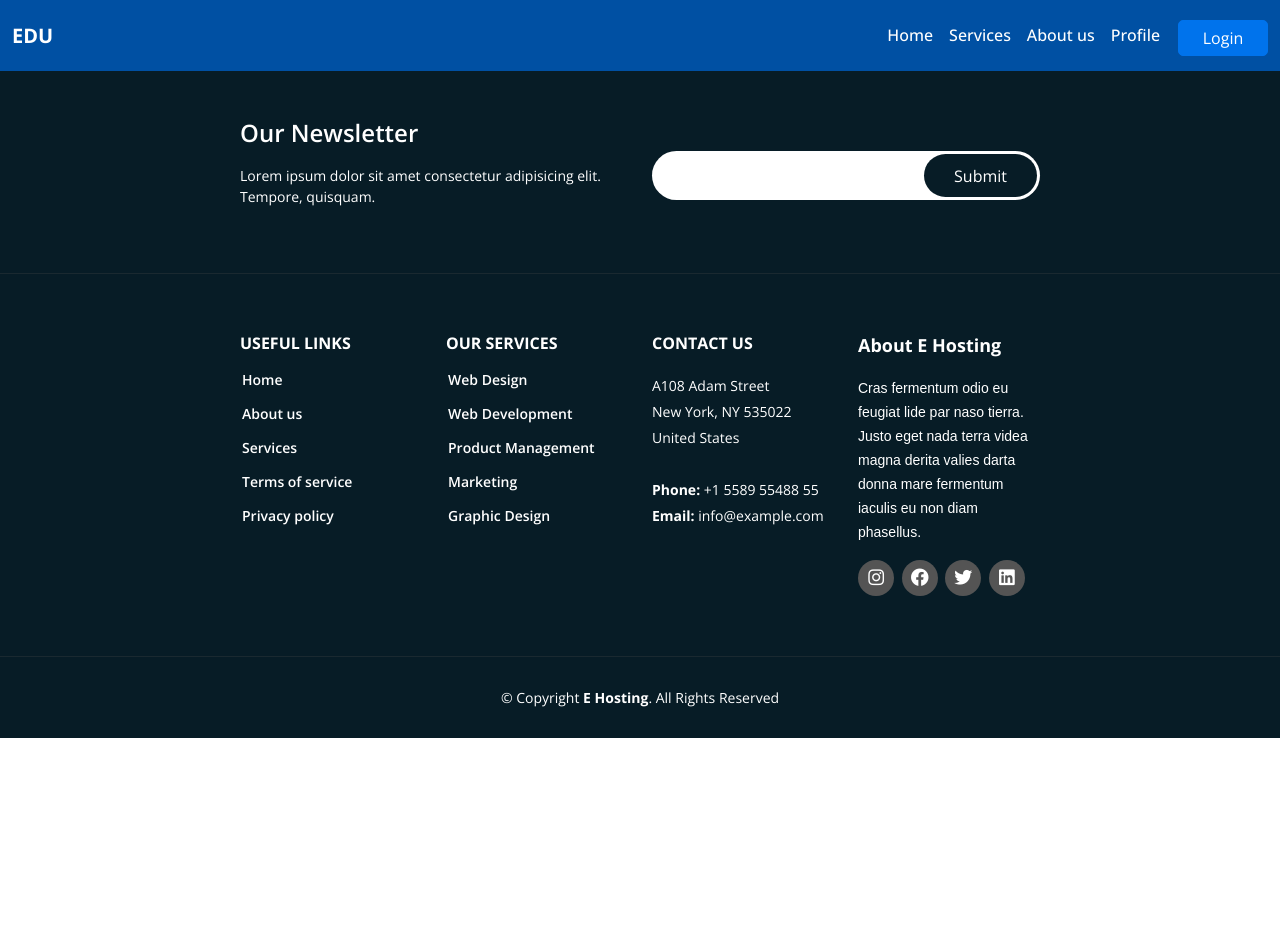
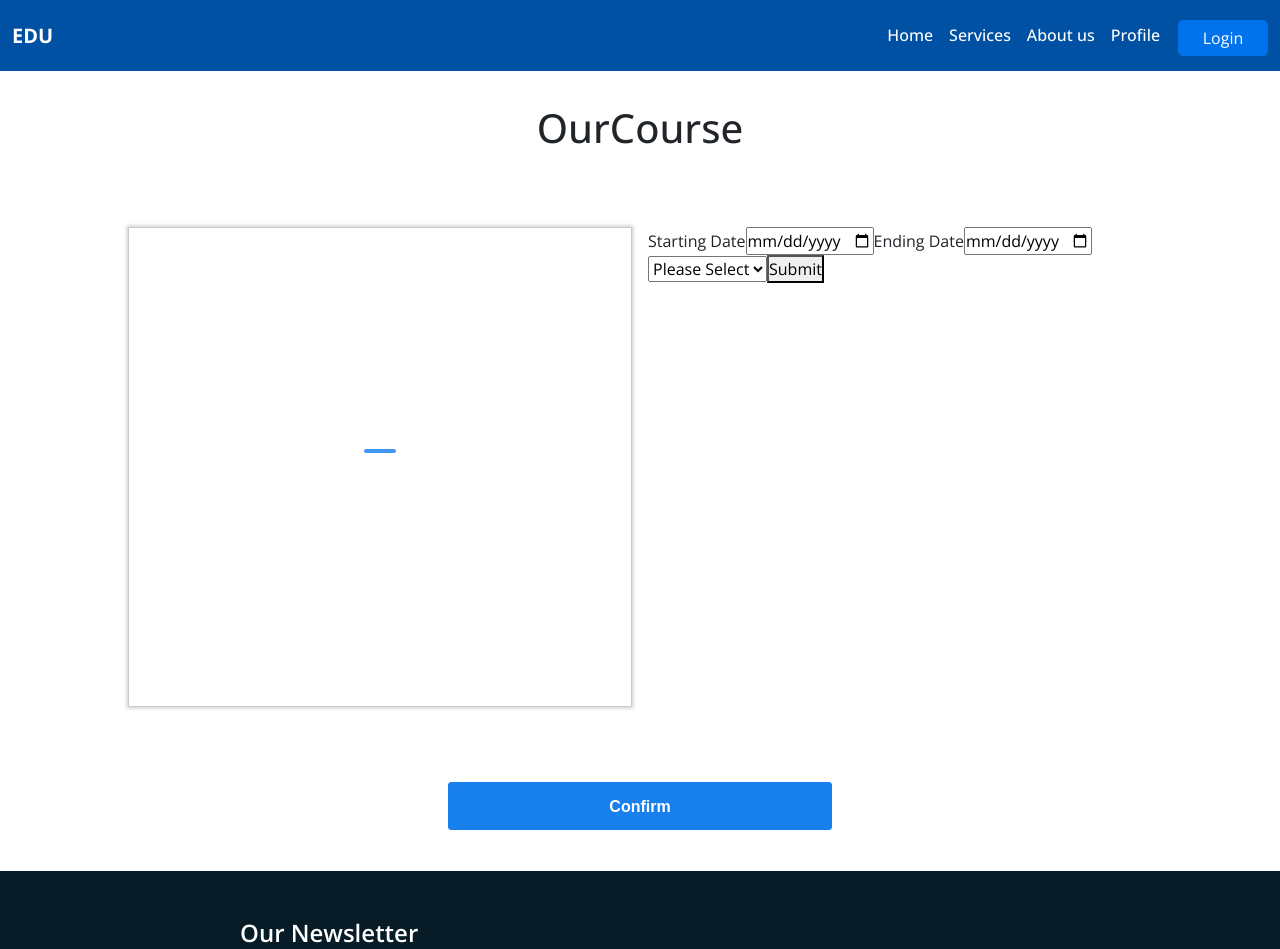
Before and after one commit to E-Hosting/eHosting, a React (Create React App) app: page /OurCourse in a window 1280 px wide. Shown: the top 949 px of the page. Before the commit the page ends 800 px from the top, so only its background shows below. Built offline with nearby package versions, Linux system fonts and the light colour scheme.

Commit message:
ourCourse

```diff
--- a/src/App.js
+++ b/src/App.js
@@ -11,7 +11,8 @@ import Services from './Components/Services/Services';
 import Aboutus from './Page/Aboutus';
 // import WordPressHosting from './Components/Hosting/WordPressHosting';
 import Hosting from './Components/Hosting/Hosting';
-import Calender from './Components/Calender/Calender'
+import Calender from './Components/Calender/Calender';
+import OurCourse from './Page/OurCourse'
 
 function App() {
   return (
@@ -26,7 +27,9 @@ function App() {
     <Route path="/Services" element={<Services />}/>
     <Route path="/Aboutus" element={<Aboutus />}/>
     <Route path="/Hosting" element={<Hosting/> }/>
-    <Route path="/Calender" element={<Calender /> } />
+    {/* <Route path="/Calender" element={<Calender /> } /> */}
+    <Route path='/OurCourse' element={<OurCourse/>}/>
+    <Route path='/Checkout' element={<Checkout/>}/>
 
 
     </Routes>
--- a/src/Components/Hosting/Hosting.js
+++ b/src/Components/Hosting/Hosting.js
@@ -2,6 +2,7 @@ import React from "react";
 import HostingAll from "./HostingAll";
 import WordPressHosting from "./WordPressHosting";
 import '../Hosting/Hosting.css'
+import CourseDateils from "../../Page/CourseDateils";
 
 export default function Hosting(){
    const HostingArr=[
@@ -104,6 +105,7 @@ export default function Hosting(){
 
              {Hosting}
         {/* <WordPressHosting  HostingArr={HostingArr}/> */}
+
         </div>
 
     )
--- a/src/Components/SignUpButton/SignUpButton.css
+++ b/src/Components/SignUpButton/SignUpButton.css
@@ -3,4 +3,7 @@
     color: white;
     border: 1px solid #0073EC;
     padding: 0.5em 2em;
+    border-radius: 3px;
+    opacity: 0.9;
+    cursor: pointer;
 }
--- a/src/Components/SignUpButton/SignUpButton.js
+++ b/src/Components/SignUpButton/SignUpButton.js
@@ -8,9 +8,9 @@ export default function SignUpButton(props) {
     const obj1 = props.obj;
     const TitleCourse = localStorage.setItem(
         "TitleCourse",
-    JSON.stringify({ obj1 })
+      JSON.stringify(obj1 )
     );
-    console.log(obj1);
+    // console.log(obj1);
 
     // const checkLogInUser = localStorage.getItem("uerLogin");
     // console.log(checkLogInUser);
@@ -23,7 +23,7 @@ export default function SignUpButton(props) {
 
     return (
     <div className="SignUpDiv">
-        <Link to ="/Calender" >
+        <Link to ="/OurCourse" >
         <button className="SignUpButton" onClick={handelClickSignUp}>
         {" "}
         Sign Up Now
--- /dev/null
+++ b/src/Page/CourseDateils.js
@@ -0,0 +1,34 @@
+import React from "react";
+
+export default function CourseDateils(props){
+    return (
+        <div className="HostingAllHaneen">
+        <div className="HostingAllHaneenImg">
+          <img src={props.src} alt={props.title} />
+        </div>
+
+        <div className="HostingAllHaneenInformation">
+          <div className="HostingAllTitle1Haneen">
+            <p>{props.title1}</p>
+          </div>
+
+          <div className="HostingAllTitle2Haneen">
+            <h4>{props.title2}</h4>
+          </div>
+
+          <div className="HostingAllDescriptionHaneen">
+            <p>{props.description}</p>
+          </div>
+
+          <div className="HostingAllPriceHaneen">
+            <p>{props.price}</p>
+          </div>
+
+          <div className="HostingAllsaveupHaneen">
+            <p>{props.Saveup}</p>
+          </div>
+        </div>
+
+      </div>
+    )
+}
--- /dev/null
+++ b/src/Page/OurCourse.css
@@ -0,0 +1,30 @@
+.OurCourseMain {
+    display: flex;
+    flex-direction: column;
+    align-items: center;
+    min-height: 100vh;
+    justify-content: space-around;
+}
+
+.OurCourseMain .OurCourseServiceMain {
+  display: grid;
+  grid-template-columns: repeat(2,1fr);
+  width: 80%;
+  gap: 1em;
+}
+
+.OurCourseMain .SubmiteButton {
+    margin: 8px 0;
+    width: 30%;
+    opacity: 0.9;
+    font-family: "Proxima Nova", sans-serif;
+    background-color:  #0073EC;
+    color: white;
+    border: solid 1px #0073EC;
+    border-radius: 3px;
+    padding: 0.75rem 2rem 0.625rem;
+    font-weight: 600;
+    transition: all 0.2s ease-in-out;
+    cursor: pointer;
+
+}
--- /dev/null
+++ b/src/Page/OurCourse.js
@@ -0,0 +1,79 @@
+import React from "react";
+import { Link,useNavigate } from "react-router-dom";
+import Calender from "../Components/Calender/Calender";
+import Hosting from "../Components/Hosting/Hosting";
+import HostingAll from "../Components/Hosting/HostingAll";
+import '../Page/OurCourse.css'
+import CourseDateils from "./CourseDateils";
+
+
+export default function NewPath(){
+  const  navigate=useNavigate();
+  const checkLogInUser = localStorage.getItem("uerLogin");
+    const handelUseNavigate=()=>{
+        if (checkLogInUser !== null)
+        navigate('/Checkout')
+
+        else {
+          navigate('/Login')
+        }
+
+    }
+    return <OurCourse handelUseNavigate={handelUseNavigate}/>
+}
+
+
+ function OurCourse(props){
+
+   const hanelSubmiteButton=()=>{
+    const checkLogInUser = localStorage.getItem("uerLogin");
+    console.log(checkLogInUser);
+    if (checkLogInUser !== null) {
+        console.log("go");
+        props.handelUseNavigate();
+    } else {
+        console.log("no");
+       props.handelUseNavigate();
+
+    }
+
+   }
+
+
+        const TitleCourse=localStorage.getItem("TitleCourse")
+        ?JSON.parse(localStorage.getItem("TitleCourse")):[];
+
+       console.log(TitleCourse);
+
+       console.log(TitleCourse.id);
+       console.log(TitleCourse.title1)
+
+    return(
+
+        <div className="OurCourseMain">
+
+        <div className="OurCourseTitle">
+         <h1>OurCourse</h1>
+         </div>
+
+         <div className="OurCourseServiceMain">
+
+         <div className="OurCourseHosting ">
+        <CourseDateils
+                    id={TitleCourse.id}
+                    src={TitleCourse.src}
+                    title1={TitleCourse.title1}
+                    description={TitleCourse.description}
+                   price={TitleCourse.price}  />
+        </div>
+
+        <div className="CalenderOurCourse">
+         <Calender/>
+       </div>
+
+        </div>
+
+        <button className="SubmiteButton" onClick={hanelSubmiteButton}>Confirm</button>
+        </div>
+    )
+}
```
